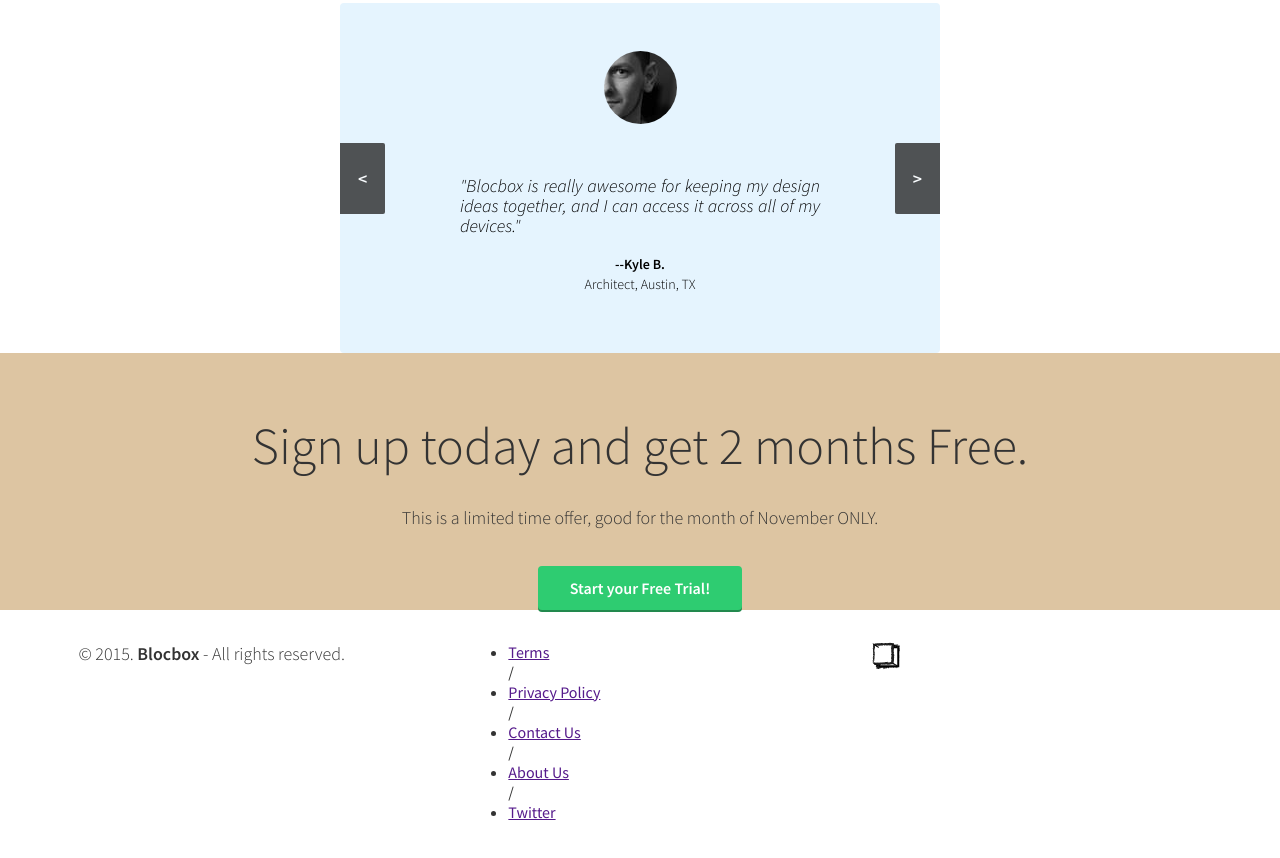
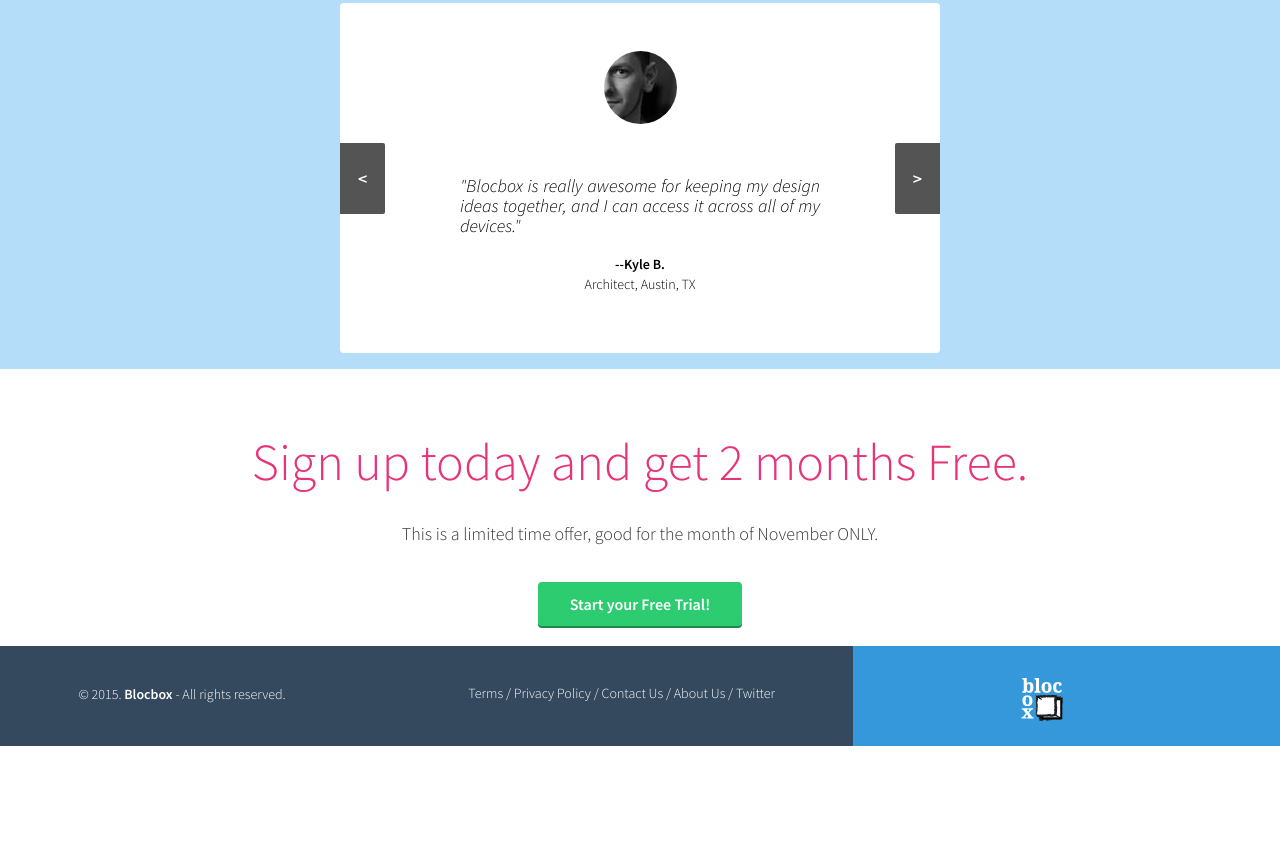
Before and after one commit to iLoveHats1/Blocbox, a plain HTML site: page index.html in a window 1280 px wide. Shown: the part 2390-3248 px from the top of the page. After the commit the page ends 3136 px from the top, so only its background shows below. Drawn offline with nearby package versions, Linux system fonts and the light colour scheme.

Commit message:
Footer added

```diff
--- a/css/style_BB.css
+++ b/css/style_BB.css
@@ -291,6 +291,12 @@
 .testimonials {
   text-align: center;
   padding: 1em 0;
+  background-color: #b3ddf8;
+}
+
+.testimonials h2 {
+  color: #3498db;
+  text-align: center;
 }
 
 
@@ -339,7 +345,7 @@
   padding: 0;
   width: 600px;
   height: 350px;
-  background: #e5f4fe;
+  background: #fff;
   font-style: italic;
   font-size: 22px;
   font-weight: 700;
@@ -397,17 +403,78 @@
   font-size: 20px;
 }
 
+/**** INCENTIVE *****/
+.incentive {
+  background: #fff;
+  text-align: center;
 
-.incentive {
-  background: #ddc5a2;
 }
 
 .incentive h1{
   font-weight: 100;
   margin: 60px 0 30px 0;
+  color: #e73479;
 }
 
 .incentive .btn {
-  margin-top: 20px;
+  margin: 20px auto;
   display:inline-block;
 }
+
+/**** FOOTER *****/
+footer {
+  background-color: #34495e;
+  background-image: linear-gradient(to top, #3498db 0%, #3498db 50%, #34495e 1000%);
+  color: #fff;
+  height: 150px;
+  position: relative;
+  overflow: hidden;
+  z-index: 0;
+}
+
+footer p, footer nav ul {
+  font-size: 14px;
+  font-weight: 100;
+  text-align: center;
+  margin: 10px auto 0;
+}
+
+footer nav ul li {
+  list-style-type: none;
+  display: inline;
+}
+
+footer nav ul li a {
+  color: #fff;
+  text-decoration: none;
+}
+
+footer .right-footer-block {
+  background-color: transparent;
+}
+
+footer .logo40 {
+  padding: 2.35em 0;
+  margin: 0 auto;
+  display: block;
+
+}
+
+@media (min-width: 991px) {
+  footer{
+     background-color: #3498DB;
+     background-image: linear-gradient(to left,
+        #3498DB 0%, #3498DB 33.33337%, #34495E 33.33337%, #34495E 100%);
+     height: 100px;
+   }
+   footer p, footer nav ul{
+     padding: 2em 0;
+     text-align: left;
+   }
+   footer .right-footer-block {
+     background-color: #3498DB;
+   }
+   footer .logo40{
+     padding: 2em 0 2em 1.5em;
+   }
+}
```
Also changed, not shown: index.html (+2 -1 lines).
